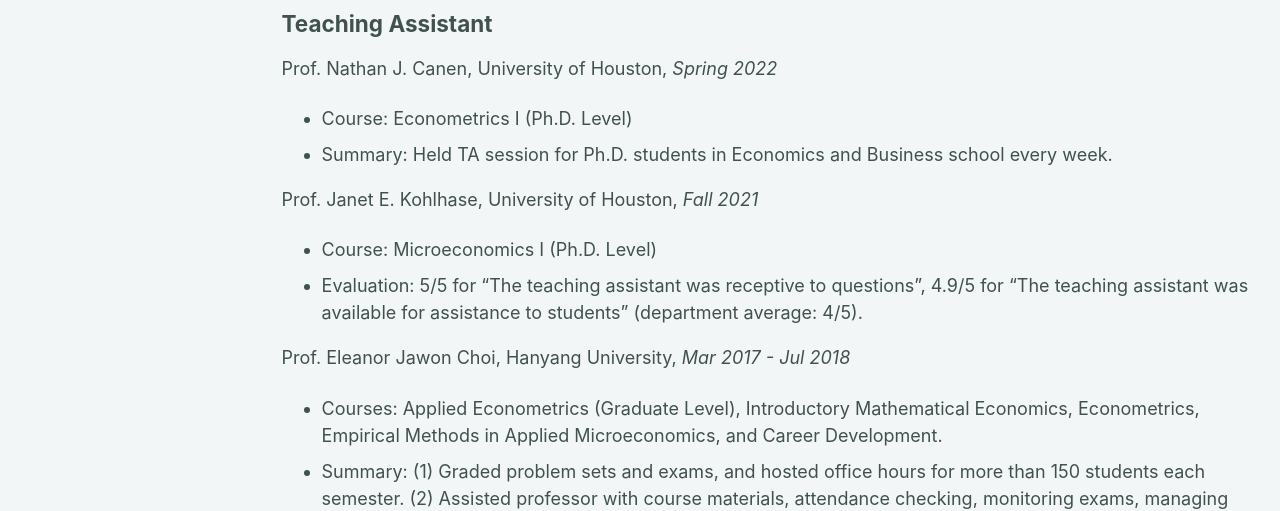
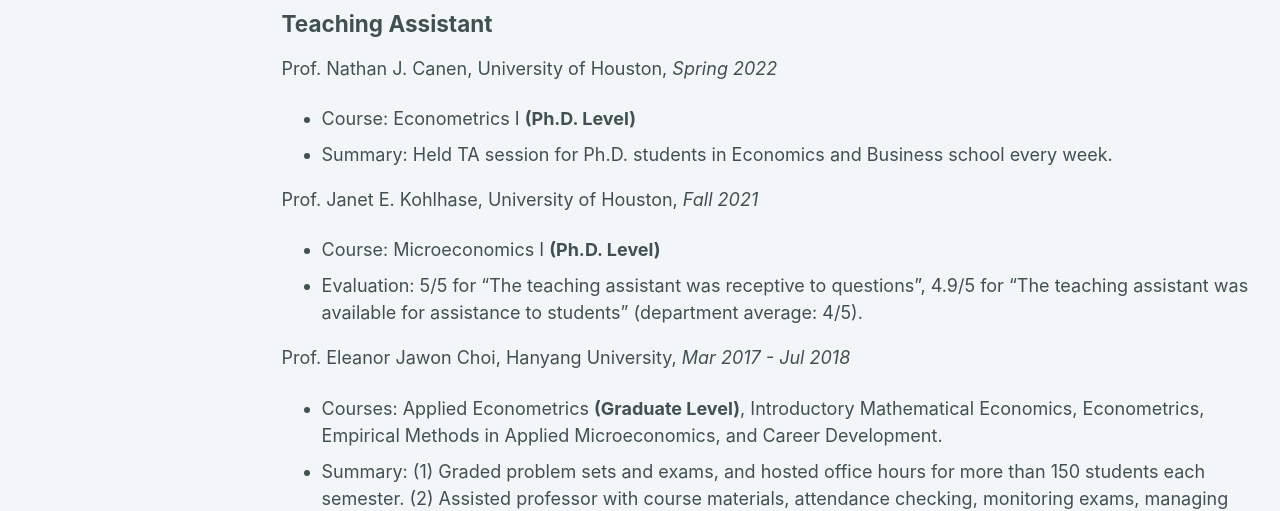
Before and after one commit to yujiezhangecon/yujiezhangecon.github.io, a Jekyll site: the page built from _pages/teaching.md, in a window 1280 px wide and 1311 px high. Shown: the part 556-1067 px from the top of the window. Built offline with Jekyll 4.4.1, drawn with Linux system fonts in a browser that asks for light colours.

```diff
--- a/_pages/teaching.md
+++ b/_pages/teaching.md
@@ -20,13 +20,13 @@ Ph.D. Math Camp, University of Houston, _Summer 2021, 2022, 2023_
 ## Teaching Assistant
 
 Prof. Nathan J. Canen, University of Houston, _Spring 2022_
-* Course: Econometrics I (Ph.D. Level)
+* Course: Econometrics I **(Ph.D. Level)**
 * Summary: Held TA session for Ph.D. students in Economics and Business school every week.
 
 Prof. Janet E. Kohlhase, University of Houston, _Fall 2021_
-* Course: Microeconomics I (Ph.D. Level)
+* Course: Microeconomics I **(Ph.D. Level)**
 * Evaluation: 5/5 for "The teaching assistant was receptive to questions", 4.9/5 for "The teaching assistant was available for assistance to students" (department average: 4/5).
 
 Prof. Eleanor Jawon Choi, Hanyang University, _Mar 2017 - Jul 2018_
-* Courses: Applied Econometrics (Graduate Level), Introductory Mathematical Economics, Econometrics, Empirical Methods in Applied Microeconomics, and Career Development.
+* Courses: Applied Econometrics **(Graduate Level)**, Introductory Mathematical Economics, Econometrics, Empirical Methods in Applied Microeconomics, and Career Development.
 * Summary: (1) Graded problem sets and exams, and hosted office hours for more than 150 students each semester. (2) Assisted professor with course materials, attendance checking, monitoring exams, managing records and the statistics of students’ performance.
```
